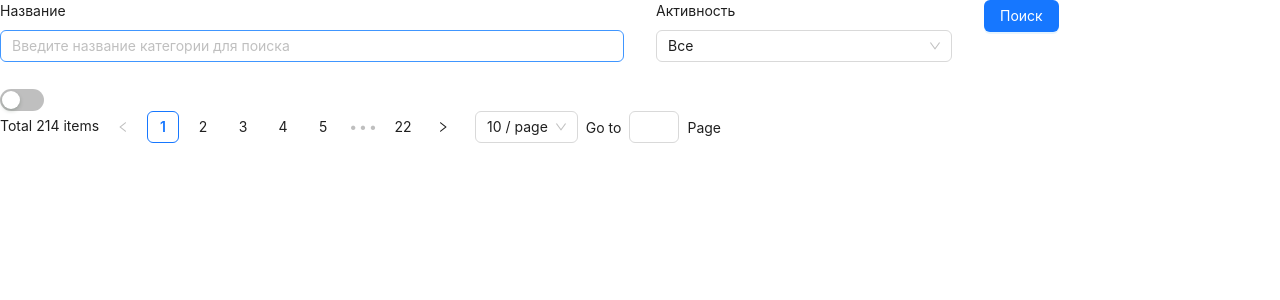
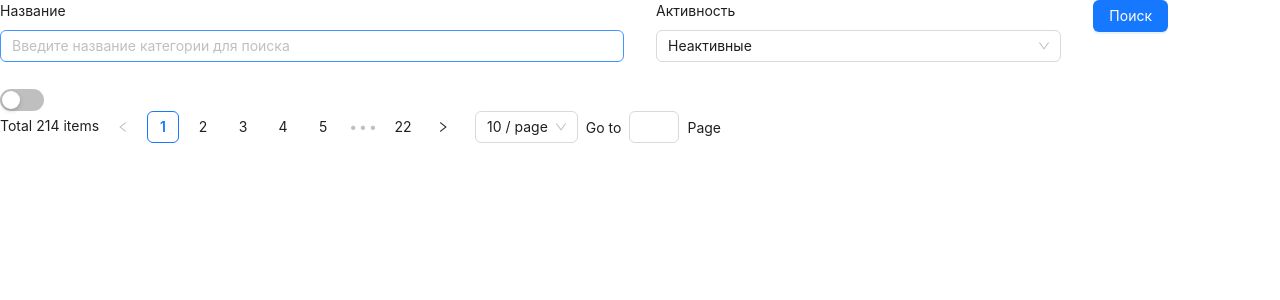
Before and after one commit to efValeron/admin-vite-antd, a React (Vite) app: page /categories in a window 1280 px wide. Shown: the top 300 px of the page. Built offline with nearby package versions, Linux system fonts and the light colour scheme.

Commit message:
added id and code initial values to form, fixed cols spans, fixed columns map function

```diff
--- a/src/pages/Categories.tsx
+++ b/src/pages/Categories.tsx
@@ -45,7 +45,7 @@ const activeFilterOptions = [
 export const Categories = () => {
   const [searchParams, setSearchParams] = useSearchParams()
 
-  const activeFilter = searchParams.get("filter[active]") !== null ? searchParams.get("filter[active]")! : "all"
+  const activeFilter = searchParams.get("filter[active]") !== null ? "all" : searchParams.get("filter[active]") === "true" ? "active" : "disabled"
   const page = searchParams.get("page") !== null ? Number(searchParams.get("page")!) : 1
   const pageSize = searchParams.get("limit") !== null ? Number(searchParams.get("limit")!) : 10
   const searchValue = searchParams.get("search") !== null ? searchParams.get("search")! : ""
@@ -61,14 +61,9 @@ export const Categories = () => {
   const showSizeChange = (_: number, pageSize: number) => {
     updateQueryParams("limit", pageSize.toString(), searchParams, setSearchParams)
   }
-  const onSearch = (values: unknown) => {
+  const onSearch = (values: any) => {
     console.log(values)
-    // if (value === "") {
-    //   updateQueryParams("search", null, searchParams, setSearchParams)
-    //   return
-    // }
-    //
-    // updateQueryParams("search", value, searchParams, setSearchParams)
+    updateQueryParams("filter[active]", values.activeFilter === "all" ? null : values.activeFilter === "active" ? "true" : "false", searchParams, setSearchParams)
   }
   const toggleAdvancedSearch = (checked: boolean) => {
     updateQueryParams("advancedSearch", checked ? "true" : null, searchParams, setSearchParams)
@@ -83,7 +78,9 @@ export const Categories = () => {
           onFinish={onSearch}
           initialValues={{
             name: searchValue,
-            activeFilter: activeFilter
+            activeFilter: activeFilter,
+            _id: "",
+            code: ""
           }}
         >
           <Row gutter={32}>
@@ -95,7 +92,7 @@ export const Categories = () => {
               </Form.Item>
             </Col>
 
-            <Col span={6}>
+            <Col span={8}>
               <Form.Item label="Активность" name="activeFilter">
                 <Select
                   // className="w-full"
@@ -107,12 +104,13 @@ export const Categories = () => {
 
             <Col
               className="flex items-center"
-              span={6}
+              span={4}
             >
               <Form.Item
-                className="m-0"
+                className="m-0 w-full"
               >
                 <Button
+                  className="w-full"
                   type="primary"
                   htmlType="submit"
                 >
@@ -125,16 +123,17 @@ export const Categories = () => {
           {
             advancedSearch &&
             columns.map(({value, label}) => {
-              return value !== "name" && value !== "active" ? (
+              return value === "_id"
+              || value === "code" ? (
                 <Row gutter={32} key={value}>
                   <Col span={12}>
                     <Form.Item
                       label={label}
-                      name="_id"
+                      name={value}
                     >
                       <Input
                         // className="w-2/3"
-                        placeholder="Введите id категории для поиска"
+                        placeholder={`Введите ${label} категории для поиска`}
                       />
                     </Form.Item>
                   </Col>
```
